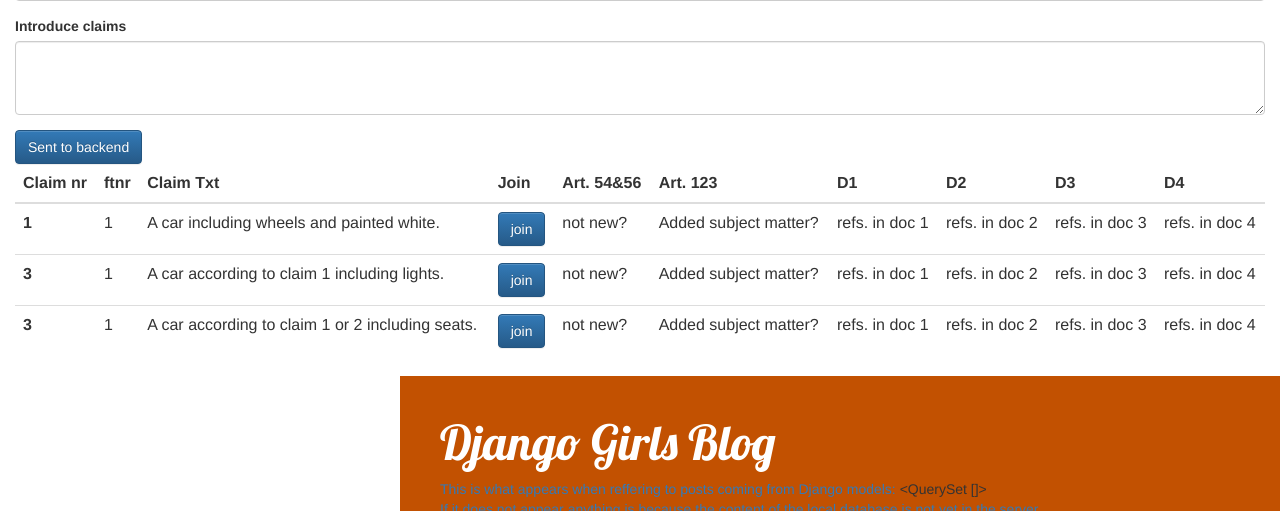
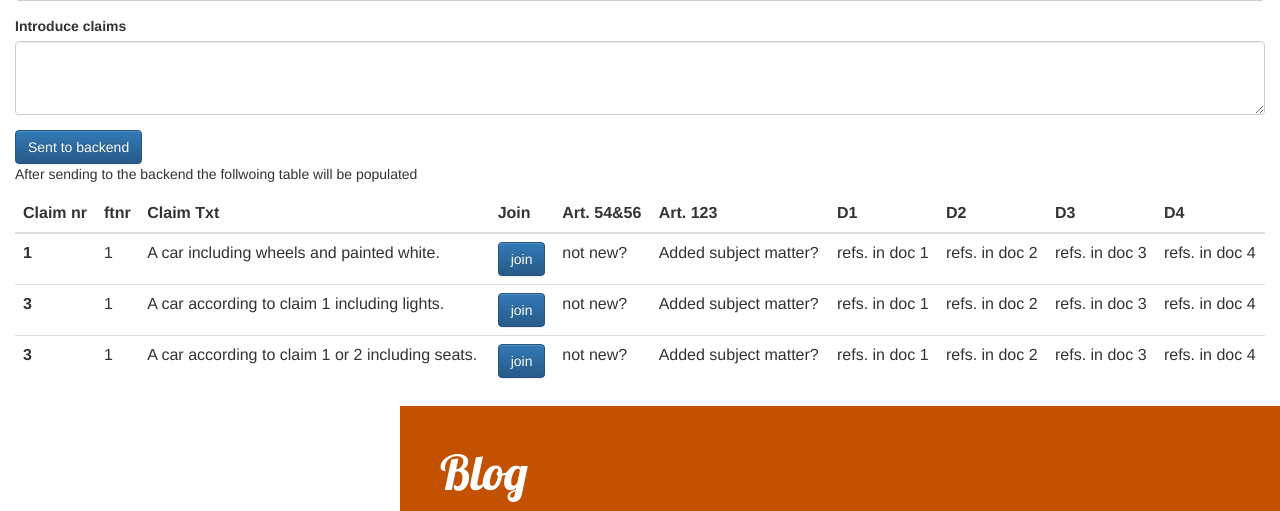
Before and after one commit to joseberlines/my-first-blog, a Django app: page / in a window 1280 px wide. Shown: the part 338-849 px from the top of the page. Run offline with Django 3.2, Linux system fonts and the light colour scheme; data that the repository does not hold is empty; some libraries are stand-ins or nearby versions.

Commit message:
Similar page2

```diff
--- a/blog/templates/blog/post_list.html
+++ b/blog/templates/blog/post_list.html
@@ -45,6 +45,9 @@
 
 		<button type="submit" class="btn btn-primary">Sent to backend</button>
 
+		<div>
+			<p>After sending to the backend the follwoing table will be populated</p>
+		</div>
 		<div class="table-responsive">
 			<table class="table">
 				<thead>
@@ -110,13 +113,14 @@
 	</div>
 
 	<div class="page-header">
-		<h1><a href="/">Django Girls Blog</a></h1>
+		<h1><a href="/">Blog</a></h1>
 
 
 		<div>
 			<a> This is what appears when reffering to posts coming from Django models:</a>
 			{{ posts }}
 		</div>
+		<br/>
 		<a>If it does not appear anything is because the content of the local database is not yet in the server</a>
 		<div class="post">
 			{% for post in posts %}
```
